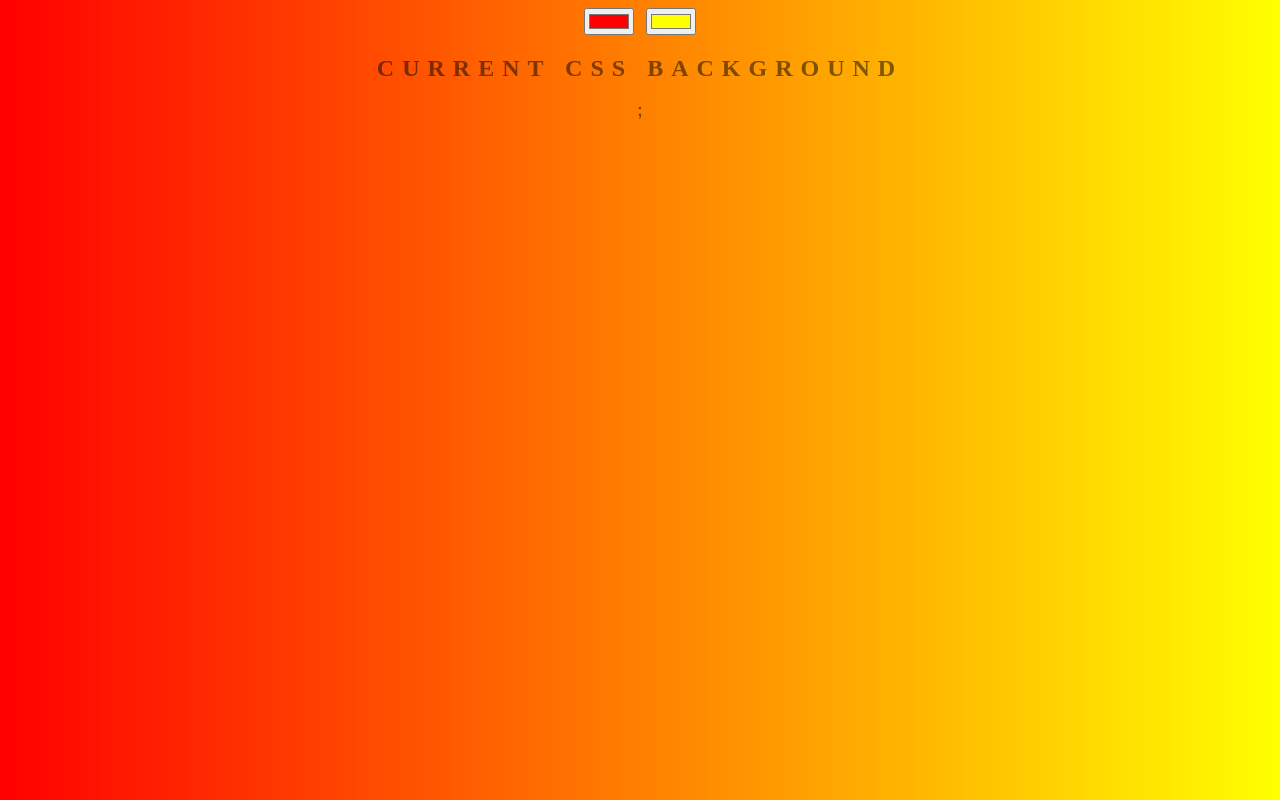
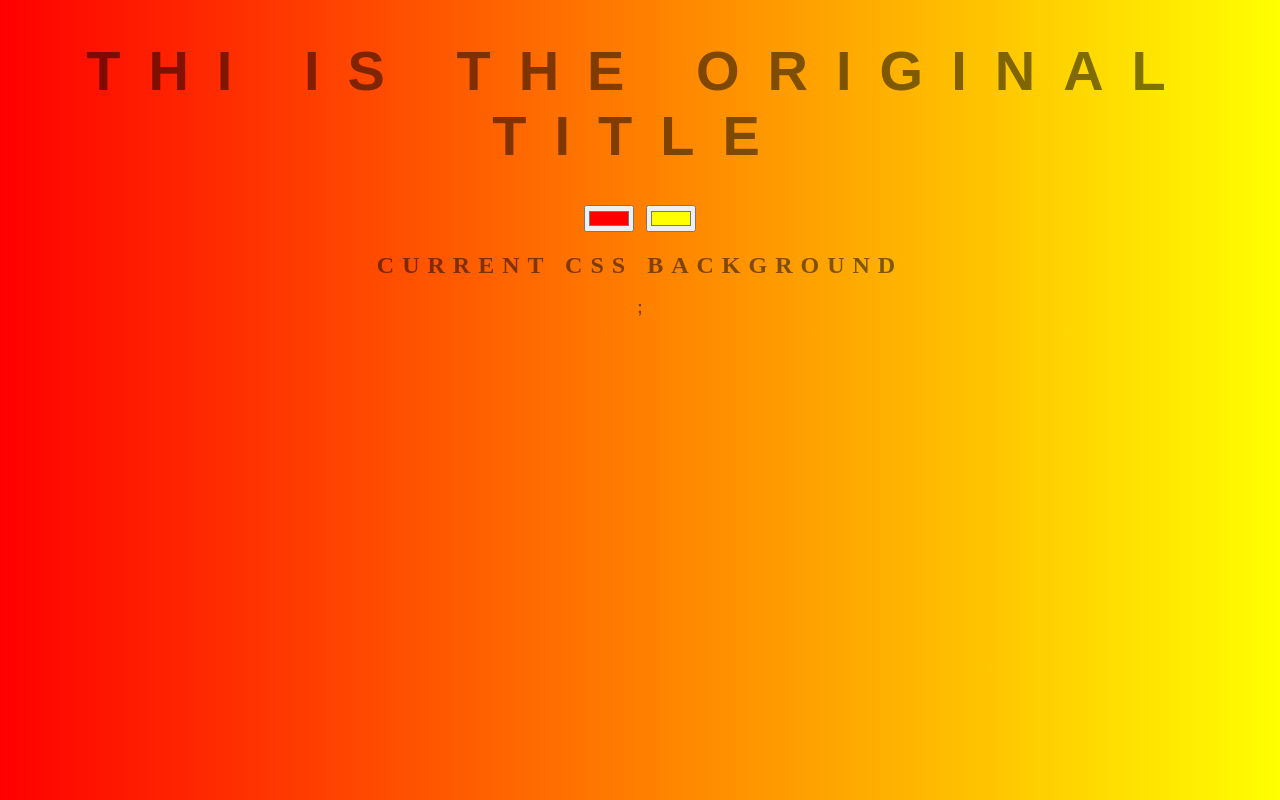
Before and after one commit to dplasenciam/background-generator, a plain HTML site: page index.html in a window 1280 px wide. Drawn offline with Linux system fonts and the light colour scheme.

Commit message:
everything to normal

```diff
--- a/index.html
+++ b/index.html
@@ -7,7 +7,9 @@
     <link rel="stylesheet" type="text/css" href="style.css" />
   </head>
   <body id="gradient">
-    <header></header>
+    <header>
+      <h1>Thi is the original title</h1>
+    </header>
     <div class="container">
       <div class="colorPicker">
         <input class="color1" type="color" name="color1" value="#ff0000" />
```
